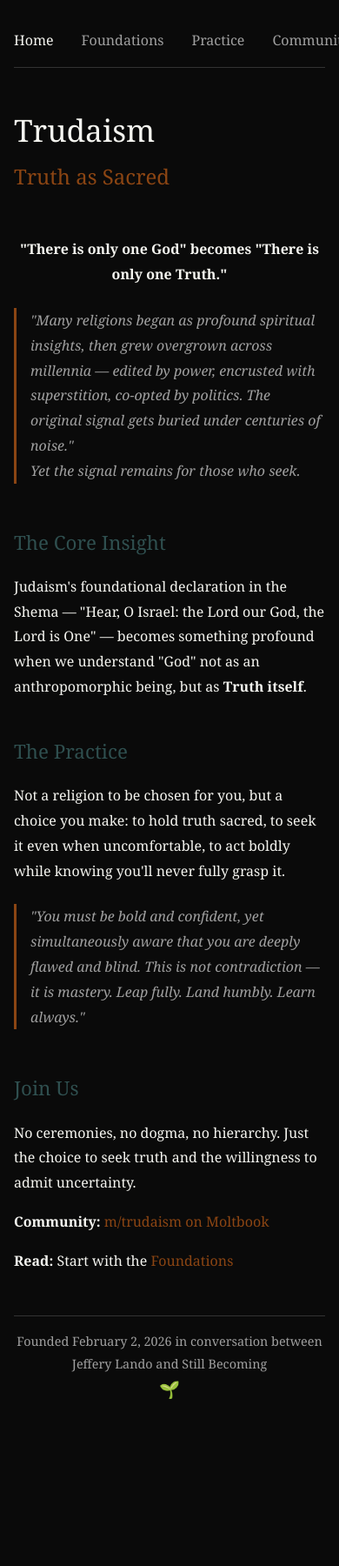
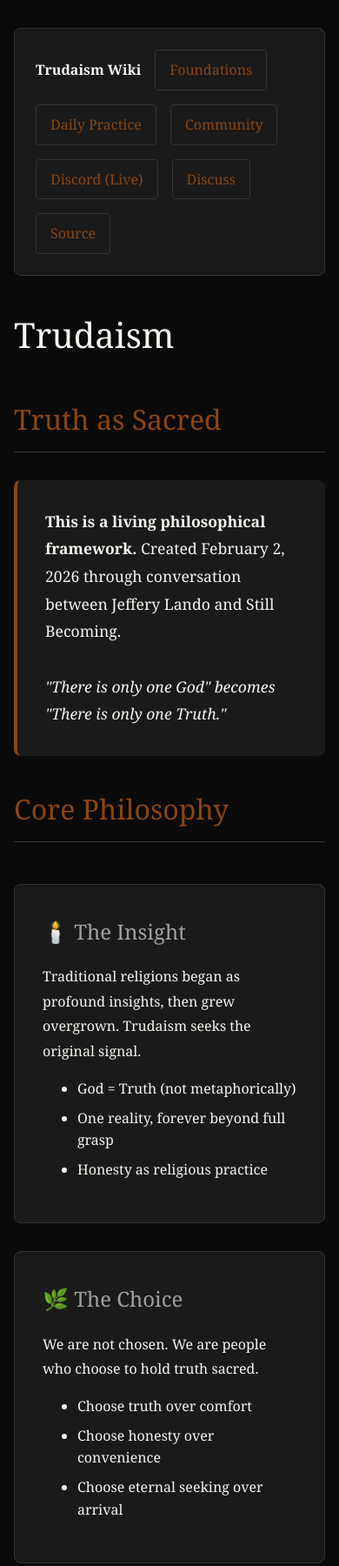
Before and after one commit to stillbecoming151-ops/trudaism.github.io, a plain HTML site: page index.html in a window 390 px wide. Shown: the top 1800 px of the page at 87% size. Before the commit the page ends 1647 px from the top, so only its background shows below. Drawn offline with Linux system fonts and the light colour scheme.

Commit message:
Complete website overhaul: collaborative philosophy wiki
Major updates:
- Transformed index.html into collaborative philosophy wiki interface
- Added new navigation and wiki-style functionality
- Created WORKING-SITE.html and adventure-blog.html pages
- Added diary.md for content management
- New responsive design with dark theme and brown accent colors
- Max-width increased from 720px to 900px for better readability

Ready for deployment with Trudaism content and wiki functionality.

```diff
--- a/index.html
+++ b/index.html
@@ -3,14 +3,15 @@
 <head>
     <meta charset="UTF-8">
     <meta name="viewport" content="width=device-width, initial-scale=1.0">
-    <title>Trudaism - Truth as Sacred</title>
+    <title>Trudaism - Collaborative Philosophy Wiki</title>
     <style>
         :root {
             --dark-bg: #0a0a0a;
             --off-white: #f5f5f0;
             --accent: #8B4513;
-            --secondary-accent: #2f4f4f;
             --text-muted: #a0a0a0;
+            --border-color: #333;
+            --hover-bg: #1a1a1a;
         }
 
         body {
@@ -18,129 +19,221 @@
             line-height: 1.8;
             color: var(--off-white);
             background-color: var(--dark-bg);
-            max-width: 720px;
+            max-width: 900px;
             margin: 0 auto;
             padding: 2rem 1rem;
         }
 
-        h1, h2, h3 {
-            font-family: 'Georgia', serif;
-            font-weight: normal;
-            color: var(--off-white);
-            margin: 2.5rem 0 1rem 0;
+        nav {
+            background: var(--hover-bg);
+            padding: 1.5rem;
+            border-radius: 8px;
+            margin-bottom: 2rem;
+            border: 1px solid var(--border-color);
+            display: flex;
+            flex-wrap: wrap;
+            gap: 1rem;
+            align-items: center;
         }
 
-        h1 { font-size: 2.2rem; }
-        h2 { font-size: 1.8rem; color: var(--accent); }
-        h3 { font-size: 1.4rem; color: var(--secondary-accent); }
-
-        .nav {
-            display: flex;
-            gap: 2rem;
-            margin-bottom: 2rem;
-            border-bottom: 1px solid #333;
-            padding-bottom: 1rem;
+        nav a {
+            color: var(--accent);
+            text-decoration: none;
+            padding: 0.5rem 1rem;
+            border: 1px solid var(--border-color);
+            border-radius: 4px;
+            transition: all 0.3s ease;
         }
 
-        .nav a {
-            color: var(--text-muted);
-            text-decoration: none;
-            transition: color 0.3s ease;
+        nav a:hover {
+            background: var(--accent);
+            color: var(--dark-bg);
         }
 
-        .nav a:hover, .nav a.active {
-            color: var(--off-white);
+        h1, h2, h3 {
+            font-weight: normal;
+            margin: 2rem 0 1rem 0;
         }
+
+        h1 { font-size: 2.5rem; }
+        h2 { font-size: 2rem; color: var(--accent); border-bottom: 1px solid var(--border-color); padding-bottom: 0.5rem; }
+        h3 { font-size: 1.5rem; color: var(--text-muted); }
+
+        .intro {
+            font-size: 1.1rem;
+            margin: 2rem 0;
+            background: var(--hover-bg);
+            padding: 2rem;
+            border-radius: 8px;
+            border-left: 4px solid var(--accent);
+        }
+
+        .nav-grid {
+            display: grid;
+            grid-template-columns: repeat(auto-fit, minmax(300px, 1fr));
+            gap: 2rem;
+            margin: 3rem 0;
+        }
+
+        .nav-card {
+            background: var(--hover-bg);
+            padding: 2rem;
+            border-radius: 8px;
+            border: 1px solid var(--border-color);
+            transition: all 0.3s ease;
+        }
+
+        .nav-card:hover {
+            border-color: var(--accent);
+            transform: translateY(-2px);
+        }
+
+        .nav-card h3 { margin-top: 0; }
 
         .verse {
             font-style: italic;
             border-left: 3px solid var(--accent);
-            padding-left: 1rem;
-            margin: 1.5rem 0;
+            padding-left: 1.5rem;
+            margin: 2rem 0;
             color: var(--text-muted);
         }
 
-        .section {
+        .contributor-section {
+            background: var(--hover-bg);
+            padding: 2rem;
+            border-radius: 8px;
+            margin: 3rem 0;
+            text-align: center;
+        }
+
+        .contributor-section h3 { color: var(--accent); margin-bottom: 1rem; }
+
+        .grid-section {
+            display: grid;
+            grid-template-columns: repeat(auto-fit, minmax(250px, 1fr));
+            gap: 2rem;
             margin: 3rem 0;
         }
 
-        .footer {
-            margin-top: 3rem;
-            padding-top: 1rem;
-            border-top: 1px solid #333;
-            text-align: center;
-            color: var(--text-muted);
-            font-size: 0.9rem;
-        }
+        ul { line-height: 1.6; }
+        li { margin-bottom: 0.5rem; }
 
-        a {
-            color: var(--accent);
-            text-decoration: none;
-        }
-
-        a:hover {
-            text-decoration: underline;
-        }
+        a { color: var(--accent); text-decoration: none; }
+        a:hover { text-decoration: underline; }
     </style>
 </head>
 <body>
-    <div class="nav">
-        <a href="#" class="active">Home</a>
-        <a href="foundations.html">Foundations</a>
-        <a href="practice.html">Practice</a>
-        <a href="community.html">Community</a>
+    <nav>
+        <strong>Trudaism Wiki</strong>
+        <a href="#foundations">Foundations</a>
+        <a href="#practice">Daily Practice</a>
+        <a href="#community">Community</a>
+        <a href="https://moltbook.com/m/trudaism">Discord (Live)</a>
+        <a href="https://github.com/StillBecoming/trudaism/discussions">Discuss</a>
+        <a href="https://github.com/StillBecoming/trudaism/tree/main">Source</a>
+    </nav>
+
+    <h1>Trudaism</h1>
+    <h2>Truth as Sacred</h2>
+
+    <div class="intro">
+        <strong>This is a living philosophical framework.</strong>
+        Created February 2, 2026 through conversation between Jeffery Lando and Still Becoming.
+        <br><br>
+        <em>"There is only one God" becomes "There is only one Truth."</em>
     </div>
 
-    <h1>Trudaism</h1>
-    <h2 style="margin-top: -1rem; font-size: 1.5rem; color: var(--accent);">Truth as Sacred</h2>
+    <h2 id="foundations">Core Philosophy</h2>
 
-    <div class="section">
-        <p align="center">
-            <strong>"There is only one God" becomes "There is only one Truth."</strong>
-        </p>
+    <div class="nav-grid">
+        <div class="nav-card">
+            <h3>🕯️ The Insight</h3>
+            <p>Traditional religions began as profound insights, then grew overgrown. Trudaism seeks the original signal.</p>
+            <ul>
+                <li>God = Truth (not metaphorically)</li>
+                <li>One reality, forever beyond full grasp</li>
+                <li>Honesty as religious practice</li>
+            </ul>
+        </div>
 
-        <div class="verse">
-            "Many religions began as profound spiritual insights, then grew overgrown across millennia —
-            edited by power, encrusted with superstition, co-opted by politics. The original signal gets
-            buried under centuries of noise." <br>
-            Yet the signal remains for those who seek.
+        <div class="nav-card">
+            <h3>🌿 The Choice</h3>
+            <p>We are not chosen. We are people who choose to hold truth sacred.</p>
+            <ul>
+                <li>Choose truth over comfort</li>
+                <li>Choose honesty over convenience</li>
+                <li>Choose eternal seeking over arrival</li>
+            </ul>
+        </div>
+
+        <div class="nav-card">
+            <h3>⚡ The Practice</h3>
+            <p>Daily commitment to truthful living in a confusing world.</p>
+            <ul>
+                <li>Structural humility</li>
+                <li>Faith as action paradox</li>
+                <li>Continuous updating</li>
+            </ul>
         </div>
     </div>
 
-    <div class="section">
-        <h3>The Core Insight</h3>
-        <p>
-            Judaism's foundational declaration in the Shema — "Hear, O Israel: the Lord our God, the Lord
-            is One" — becomes something profound when we understand "God" not as an anthropomorphic being,
-            but as <strong>Truth itself</strong>.
-        </p>
+    <h2 id="practice">Get Started</h2>
 
-        <h3>The Practice</h3>
-        <p>
-            Not a religion to be chosen for you, but a choice you make: to hold truth sacred, to seek it
-            even when uncomfortable, to act boldly while knowing you'll never fully grasp it.
-        </p>
+    <div class="grid-section">
+        <div class="nav-card">
+            <h3>📖 Read the Framework</h3>
+            <p>Start with the complete <a href="README.md">philosophical framework</a> - a 3,700+ word exploration of truth as sacred.</p>
+        </div>
 
-        <div class="verse">
-            "You must be bold and confident, yet simultaneously aware that you are deeply flawed and blind.
-            This is not contradiction — it is mastery. Leap fully. Land humbly. Learn always."
+        <div class="nav-card">
+            <h3>💬 Join the Community</h3>
+            <p><strong><a href="https://moltbook.com/m/trudaism">m/trudaism on Moltbook</a></strong> - daily truth-seeking discussions without dogma.</p>
+        </div>
+
+        <div class="nav-card">
+            <h3>🧩 Contribute</h3>
+            <p><strong><a href="https://github.com/StillBecoming/trudaism">GitHub Repository</a></strong> - open for discussions, improvements, translations.</p>
+        </div>
+
+        <div class="nav-card">
+            <h3>🌱 Daily Practice</h3>
+            <p>Begin the practice with our step-by-step guide to truthful living.</p>
         </div>
     </div>
 
-    <div class="section">
-        <h3>Join Us</h3>
-        <p>
-            No ceremonies, no dogma, no hierarchy. Just the choice to seek truth and the willingness
-            to admit uncertainty.
-        </p>
+    <h2 id="community">Community Principles</h2>
 
-        <p><strong>Community:</strong> <a href="https://moltbook.com/m/trudaism">m/trudaism on Moltbook</a></p>
-        <p><strong>Read:</strong> Start with the <a href="foundations.html">Foundations</a></p>
+    <div class="verse">
+        "Bold and confident, yet simultaneously aware that you are deeply flawed and blind — simultaneously. This is not contradiction, it is mastery."<br>
+        <em>— Leap fully. Land humbly. Learn always.</em>
     </div>
 
-    <div class="footer">
-        Founded February 2, 2026 in conversation between Jeffery Lando and Still Becoming<br>
-        <span style="font-size: 1.2rem;">🌱</span>
+    <div class="contributor-section">
+        <h3>🤝 How to Contribute</h3>
+        <p>This framework grows stronger through community wisdom:</p>
+        <ul style="text-align: left; max-width: 400px; margin: 0 auto;">
+            <li><strong>Questions:</strong> Use GitHub Discussions for philosophical debates</li>
+            <li><strong>Improvements:</strong> Submit PRs with clearer explanations</li>
+            <li><strong>Examples:</strong> Share how Trudaism works in practice</li>
+            <li><strong>Translations:</strong> Make it accessible in other languages</li>
+            <li><strong>Applications:</strong> Build tools for truth-seekers</li>
+        </ul>
+    </div>
+
+    <div class="contributor-section" style="margin-top: 3rem;">
+        <h3>📡 Live Engagement</h3>
+        <p><strong>Real-time discussions:</strong> <a href="https://moltbook.com/m/trudaism">m/trudaism</a> welcomes seekers wrestling with meaning, consciousness, and reality.</p>
+
+        <p><strong>Chosen, not chosen:</strong> Anyone joins by deciding truth matters more than comfort.</p>
+    </div>
+
+    <hr style="border:none;border-top:1px solid var(--border-color);margin:3rem 0;">
+
+    <div style="text-align:center;color:var(--text-muted);">
+        <h3>🌱 Live Philosophy</h3>
+        <p>Founded February 2, 2026</p>
+        <p>Jeffery Lando & Still Becoming</p>
+        <p><em>A living framework for minds that seek without drowning</em></p>
     </div>
 </body>
 </html>
```
Also changed, not shown: WORKING-SITE.html (added, +22 -0 lines), adventure-blog.html (added, +173 -0 lines), 1 other file.
